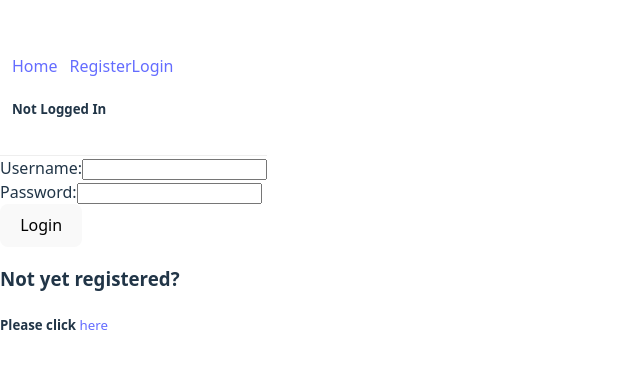
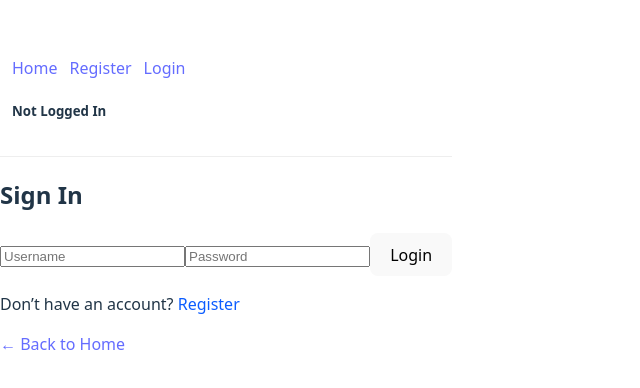
Before and after one commit to RevaturePTJavaFullstackGroup9/MovieReviewAppFrontEnd, a React (Vite) app in the folder my-app/: page /login in a window 1280 px wide. Shown: the part 200-588 px from the top of the page, without its empty margins (0-640 px from the left). Built offline with nearby package versions, Linux system fonts and the light colour scheme.

Commit message:
Fixes to login/registration/reviews

```diff
--- a/my-app/src/App.jsx
+++ b/my-app/src/App.jsx
@@ -57,8 +57,7 @@ export default function App() {
         <nav style={{padding:12, borderBottom:"1px solid #eee"}}>
           <Link to="/" style={{marginRight:12}}>Home</Link>
 
-           <Link to="/register">Register</Link>
-
+          <Link to="/register" style={{ marginRight: 12 }}>Register</Link>
 
           <Link to="/login" style={{ marginRight: 12 }}>Login</Link>
 
@@ -81,8 +80,9 @@ export default function App() {
           {/* Example: <Route path="/movies" element={<Movies />} /> */}
           <Route path="/movie_reviews/:movieId" element={<ReviewPage/>} />
 
+          {/*
           <Route path="/login" element={<LoginPage />} />
-
+          */}
           <Route path="/signup" element={<SignupPage/>}/>
 
           <Route path="/logout" element={<LogoutPage/>}/>
--- a/my-app/src/Home.jsx
+++ b/my-app/src/Home.jsx
@@ -52,7 +52,9 @@ export default function Home() {
       <h1>Flick Feed</h1>
       <p>Welcome to the Movie Review App!</p>
 
+      {/**
       <AuthBox />
+      */}
 
       {/* Show a simple loading indicator while fetching */}
       {loading && <div>Loading movies…</div>}
--- a/my-app/src/Login.jsx
+++ b/my-app/src/Login.jsx
@@ -1,5 +1,47 @@
 import React, { useState } from "react";
 import { useNavigate, Link } from "react-router-dom";
+import UserContext from "./components/Context/UserContext";
+import axios from "axios";
+
+const handleSubmit = (event, form, navigate, setUser) => {
+    event.preventDefault();
+
+    const loginRequest = {
+        "username": form.username,
+        "password": form.password
+    };
+
+    axios.post("http://localhost:8080/api/auth/login", loginRequest)
+        .then(
+            response => {
+                console.log(`Succesfully logged in! Response= ${JSON.stringify(response.data)}`)
+                // Set Auth Token Globally here
+                console.log(response.data);
+                const user = {
+                    id: response.data.id,
+                    email: response.data.email,
+                    token: response.data.token,
+                    username: response.data.username,
+                    role: response.data.role,
+                };
+                setUser(user);
+                setTimeout( () => {navigate("/")}, 3000);
+            }
+        )
+        .catch(
+            error => {
+                if (error.response){
+                    console.error(`Server responded with an error. Raw Data=${JSON.stringify(error.response.data)}, status code: ${error.response.status}`)
+                }
+                else if (error.request){
+                    console.error(`No response received from server!`)
+                }
+                else{
+                    console.error(`Unexpected error occured during signin, error="${error}"`)
+                }
+            }
+        )
+};
 
 export default function Login() {
   const [form, setForm] = useState({ username: "", password: "" });
@@ -10,17 +52,21 @@ export default function Login() {
     setForm({ ...form, [e.target.name]: e.target.value });
   };
 
+  const {setUser} = React.useContext(UserContext);
+
+  /*
   const handleSubmit = async (e) => {
     e.preventDefault();
     setError("");
 
     try {
-      const res = await fetch(`/api/users/search?username=${form.username}`);
+      //const res = await fetch(`/api/users/search?username=${form.username}`);
+      response = await axios.post()
       if (!res.ok) throw new Error("User not found");
       const user = await res.json();
 
       if (user.password !== form.password) throw new Error("Invalid password");
-      if (user.status === "BANNED") throw new Error("Your account is banned.");
+      //if (user.status === "BANNED") throw new Error("Your account is banned.");
 
       alert("Login successful!");
       navigate("/");
@@ -28,11 +74,12 @@ export default function Login() {
       setError(err.message);
     }
   };
+  */
 
   return (
     <div className="auth-container">
       <h2>Sign In</h2>
-      <form onSubmit={handleSubmit} className="auth-form">
+      <form onSubmit={ e => handleSubmit(e, form, navigate, setUser)} className="auth-form">
         <input
           type="text"
           name="username"
--- a/my-app/src/Register.jsx
+++ b/my-app/src/Register.jsx
@@ -1,5 +1,41 @@
 import React, { useState } from "react";
 import { useNavigate, Link } from "react-router-dom";
+import axios from "axios";
+
+const handleSubmit = (event, form, navigate) => {
+    event.preventDefault();
+
+    const signupRequestObject = {
+        "username": form.username,
+        "email": form.email,
+        "password": form.password,
+        "role": "USER"
+    }
+
+    axios.post(`http://localhost:8080/api/auth/signup`, signupRequestObject)
+        .then(
+            response => {
+                if (response.status != 200){
+                    throw new Error(`Error signing up, expected 200 status code, but recieved ${response.status}`);
+                }
+                console.log(`Succesfully signed up! Server Response= "${response.data.message}", Status=${response.status}`)
+                setTimeout( () => {
+                    navigate("/login")
+                }, 3000)
+            }
+        )
+        .catch(error => {
+            if (error.response){
+                console.error(`Server responded with an error. Raw Data=${JSON.stringify(error.response.data)}, status code: ${error.response.status}`)
+            }
+            else if (error.request){
+                console.error(`No response received from server!`)
+            }
+            else{
+                console.error(`Unexpected error occorued during signup, error="${error}"`)
+            }
+        })
+};
 
 export default function Register() {
   const [form, setForm] = useState({ username: "", email: "", password: "" });
@@ -11,6 +47,7 @@ export default function Register() {
     setForm({ ...form, [e.target.name]: e.target.value });
   };
 
+  /*
   const handleSubmit = async (e) => {
     e.preventDefault();
     setError("");
@@ -34,11 +71,12 @@ export default function Register() {
       setError(err.message);
     }
   };
+  */
 
   return (
     <div className="auth-container">
       <h2>Create an Account</h2>
-      <form onSubmit={handleSubmit} className="auth-form">
+      <form onSubmit={e => handleSubmit(e, form, navigate)} className="auth-form">
         <input
           type="text"
           name="username"
--- a/my-app/src/components/LogoutPage/LogoutPage.jsx
+++ b/my-app/src/components/LogoutPage/LogoutPage.jsx
@@ -7,14 +7,15 @@ import { useNavigate } from 'react-router-dom';
 const LogoutPage = () => {
 
     const {setJwt} = React.useContext(JwtContext);
-    const {setUser} = React.useContext(UserContext);
+    //const {setUser} = React.useContext(UserContext);
     const navigate = useNavigate();
+
 
     React.useEffect(()=>{
         setUser(null);
-        setJwt('');
+        //setJwt('');
         setTimeout(()=>{navigate("/")}, 3000)
-    }, [])
+    }, []);
 
     return (<>
         <h2>Now logging you out...</h2>
```
